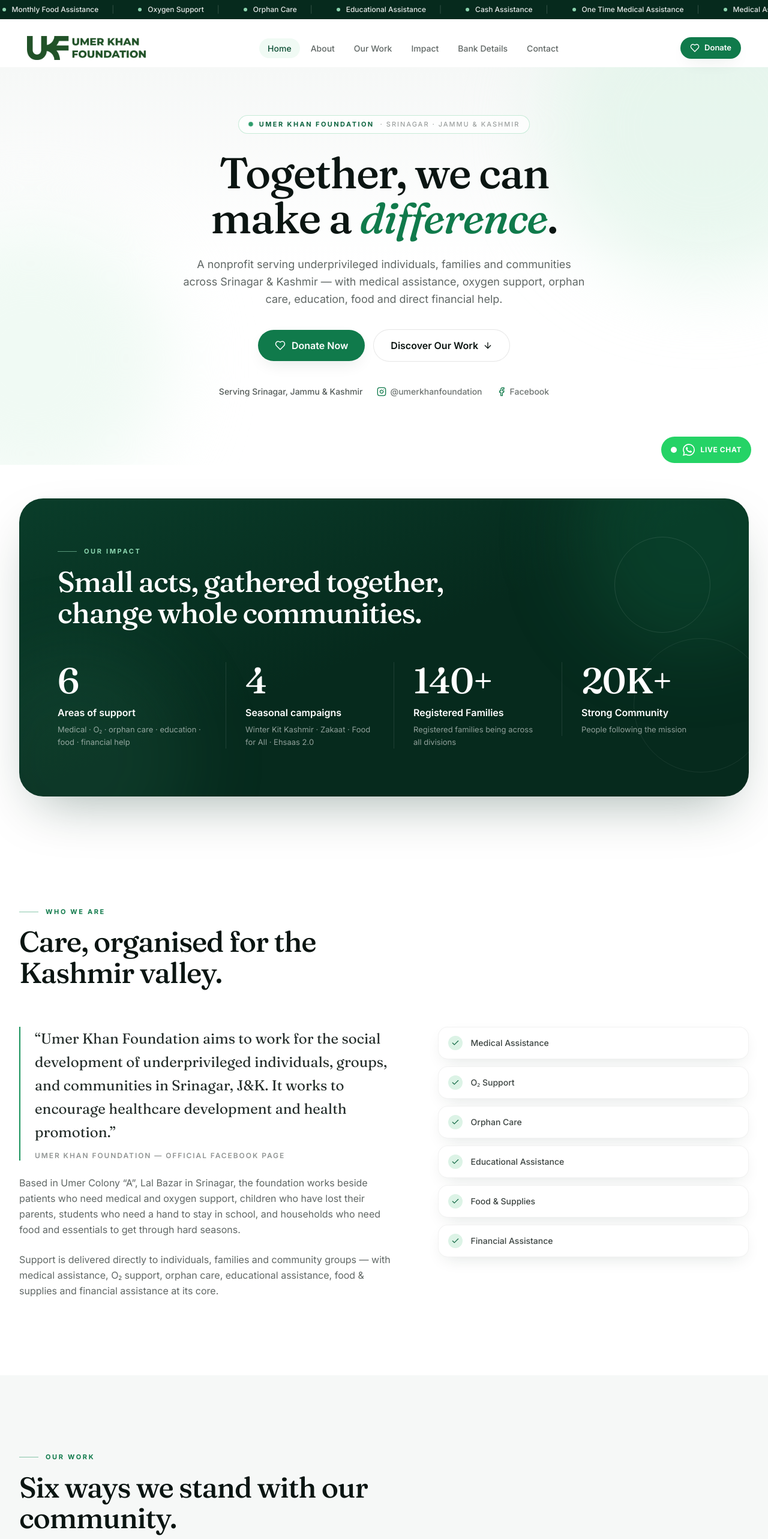
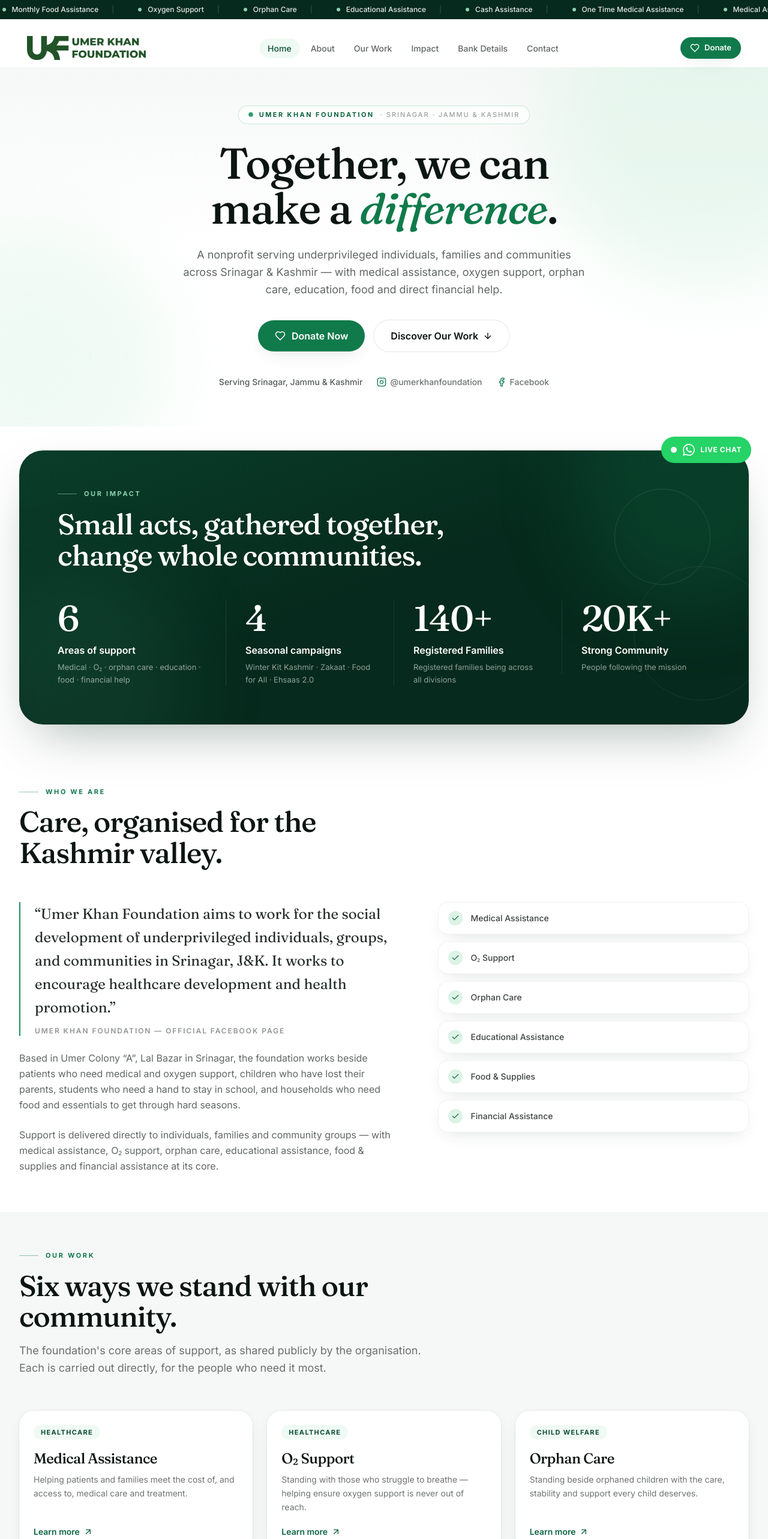
Before and after one commit to zaidqurieshi/umerkhanfoundation-website, a React (Vite) app: page / in a window 1280 px wide. Shown: the top 2566 px of the page at 60% size. Built offline with nearby package versions, Linux system fonts and the light colour scheme.

Commit message:
Optimize vertical spacing between sections and improve mobile layout density

```diff
--- a/src/components/About.jsx
+++ b/src/components/About.jsx
@@ -10,11 +10,11 @@
  */
 export default function About() {
   return (
-    <section id="about" className="scroll-mt-24 py-24 sm:py-32" aria-labelledby="about-title">
+    <section id="about" className="scroll-mt-24 py-10 sm:py-14 lg:py-16" aria-labelledby="about-title">
       <div className="mx-auto max-w-7xl px-5 sm:px-8">
         <SectionHeading eyebrow={about.eyebrow} title={about.title} id="about-title" />
 
-        <div className="mt-12 grid items-start gap-10 lg:mt-16 lg:grid-cols-[1.1fr_0.9fr] lg:gap-16">
+        <div className="mt-8 sm:mt-12 grid items-start gap-8 sm:gap-10 lg:mt-14 lg:grid-cols-[1.1fr_0.9fr] lg:gap-16">
           <Reveal>
             <figure className="border-l-2 border-brand-500 pl-6">
               <blockquote className="font-display text-xl font-normal leading-relaxed text-ink/90 sm:text-2xl">
--- a/src/components/Contact.jsx
+++ b/src/components/Contact.jsx
@@ -37,8 +37,8 @@
   ]
 
   return (
-    <section id="contact" className="scroll-mt-24 py-24 sm:py-32" aria-labelledby="contact-title">
-      <div className="mx-auto grid max-w-7xl gap-14 px-5 sm:px-8 lg:grid-cols-2 lg:gap-16">
+    <section id="contact" className="scroll-mt-24 py-10 sm:py-14 lg:py-16" aria-labelledby="contact-title">
+      <div className="mx-auto grid max-w-7xl gap-8 sm:gap-12 px-5 sm:px-8 lg:grid-cols-2 lg:gap-16">
         {/* left — info & actions */}
         <div>
           <SectionHeading
@@ -48,7 +48,7 @@
             description={contact.description}
           />
 
-          <div className="mt-10 flex flex-col gap-4">
+          <div className="mt-8 sm:mt-10 flex flex-col gap-3.5 sm:gap-4">
             {cards.map((card, i) => (
               <Reveal key={card.label} delay={i * 0.06}>
                 <div className="group flex items-center gap-4 rounded-3xl border border-black/[0.06] bg-white p-5 shadow-card transition-all duration-500 hover:-translate-y-0.5 hover:shadow-soft">
--- a/src/components/DonationCTA.jsx
+++ b/src/components/DonationCTA.jsx
@@ -25,9 +25,9 @@
   }
 
   return (
-    <section id="donate" className="scroll-mt-24 px-4 py-24 sm:px-6 sm:py-28 lg:px-8" aria-labelledby="donate-title">
+    <section id="donate" className="scroll-mt-24 px-4 py-8 sm:px-6 sm:py-12 lg:px-8" aria-labelledby="donate-title">
       <Reveal>
-        <div className="relative mx-auto max-w-7xl overflow-hidden rounded-[2.5rem] bg-gradient-to-br from-brand-800 via-brand-900 to-brand-950 px-6 py-20 text-center text-white shadow-lift sm:px-12 sm:py-24 lg:px-20">
+        <div className="relative mx-auto max-w-7xl overflow-hidden rounded-[2rem] sm:rounded-[2.5rem] bg-gradient-to-br from-brand-800 via-brand-900 to-brand-950 px-5 py-10 sm:px-12 sm:py-14 lg:px-20 lg:py-16 text-center text-white shadow-lift">
           {/* decorative glows & rings */}
           <div className="pointer-events-none absolute inset-0" aria-hidden="true">
             <div className="absolute -left-32 -top-40 h-[420px] w-[420px] rounded-full bg-brand-500/25 blur-3xl" />
@@ -45,16 +45,16 @@
 
             <h2
               id="donate-title"
-              className="mt-7 font-display text-4xl font-medium leading-[1.08] tracking-tight sm:text-5xl lg:text-6xl"
+              className="mt-5 sm:mt-6 font-display text-3xl font-medium leading-[1.1] tracking-tight sm:text-5xl lg:text-6xl"
             >
               {donationCta.title}
             </h2>
 
-            <p className="mt-6 max-w-2xl text-base leading-relaxed text-white/70 sm:text-lg">
+            <p className="mt-4 sm:mt-5 max-w-2xl text-sm leading-relaxed text-white/70 sm:text-base lg:text-lg">
               {donationCta.description}
             </p>
 
-            <div className="mt-10 flex flex-wrap items-center justify-center gap-4">
+            <div className="mt-8 sm:mt-10 flex flex-wrap items-center justify-center gap-3.5 sm:gap-4">
               <button
                 type="button"
                 onClick={openDonation}
--- a/src/components/Footer.jsx
+++ b/src/components/Footer.jsx
@@ -9,7 +9,7 @@
  */
 export default function Footer() {
   return (
-    <footer className="relative overflow-hidden bg-brand-950 pt-16 text-white sm:pt-20">
+    <footer className="relative overflow-hidden bg-brand-950 pt-10 text-white sm:pt-14">
       {/* subtle glow */}
       <div className="pointer-events-none absolute inset-0" aria-hidden="true">
         <div className="absolute -top-40 left-1/2 h-96 w-[720px] -translate-x-1/2 rounded-full bg-brand-500/10 blur-3xl" />
--- a/src/components/Hero.jsx
+++ b/src/components/Hero.jsx
@@ -109,7 +109,7 @@
         <div className="absolute left-[-14%] top-64 h-[460px] w-[460px] rounded-full bg-brand-50 blur-3xl" />
       </div>
 
-      <div className="mx-auto max-w-4xl px-5 pb-20 pt-12 text-center sm:px-8 sm:pt-16 lg:pb-28 lg:pt-20">
+      <div className="mx-auto max-w-4xl px-5 pb-10 pt-8 text-center sm:px-8 sm:pt-14 sm:pb-14 lg:pb-16 lg:pt-16">
         <motion.div
           variants={container}
           initial={reduce ? undefined : "hidden"}
--- a/src/components/HowToHelp.jsx
+++ b/src/components/HowToHelp.jsx
@@ -36,7 +36,7 @@
   }
 
   return (
-    <section id="help" className="scroll-mt-24 bg-mist py-24 sm:py-32" aria-labelledby="help-title">
+    <section id="help" className="scroll-mt-24 bg-mist pt-6 pb-10 sm:pt-8 sm:pb-14 lg:pt-10 lg:pb-16" aria-labelledby="help-title">
       <div className="mx-auto max-w-7xl px-5 sm:px-8">
         <SectionHeading
           id="help-title"
@@ -47,7 +47,7 @@
           className="sm:mx-auto"
         />
 
-        <div className="mt-14 grid gap-5 sm:grid-cols-2 lg:grid-cols-4">
+        <div className="mt-8 sm:mt-12 grid gap-5 sm:grid-cols-2 lg:grid-cols-4">
           {helpOptions.items.map((option, i) => {
             const Icon = icons[option.icon] ?? LuHeart
             const isPrimary = option.primary
--- a/src/components/ImpactStats.jsx
+++ b/src/components/ImpactStats.jsx
@@ -45,8 +45,8 @@
  */
 export default function ImpactStats() {
   return (
-    <section id="impact" className="scroll-mt-24 px-4 py-10 sm:px-6 sm:py-14 lg:px-8" aria-labelledby="impact-title">
-      <div className="relative mx-auto max-w-7xl overflow-hidden rounded-[2.5rem] bg-gradient-to-br from-brand-900 via-brand-950 to-brand-950 px-6 py-16 text-white shadow-lift sm:px-12 sm:py-20 lg:px-16">
+    <section id="impact" className="scroll-mt-24 px-4 py-6 sm:px-6 sm:py-10 lg:px-8" aria-labelledby="impact-title">
+      <div className="relative mx-auto max-w-7xl overflow-hidden rounded-[2rem] sm:rounded-[2.5rem] bg-gradient-to-br from-brand-900 via-brand-950 to-brand-950 px-5 py-10 sm:px-12 sm:py-14 lg:px-16 lg:py-16 text-white shadow-lift">
         {/* decorative glows & rings */}
         <div className="pointer-events-none absolute inset-0" aria-hidden="true">
           <div className="absolute -right-24 -top-32 h-96 w-96 rounded-full bg-brand-500/20 blur-3xl" />
@@ -58,7 +58,7 @@
         <div className="relative">
           <SectionHeading eyebrow={impact.eyebrow} title={impact.title} dark id="impact-title" />
 
-          <div className="mt-14 grid gap-x-8 gap-y-10 sm:grid-cols-2 lg:grid-cols-4">
+          <div className="mt-8 sm:mt-12 grid gap-x-8 gap-y-8 sm:grid-cols-2 lg:grid-cols-4">
             {impact.stats.map((stat, i) => (
               <Reveal key={stat.label} delay={i * 0.08}>
                 <div className={i > 0 ? "lg:border-l lg:border-white/10 lg:pl-8" : ""}>
--- a/src/components/Initiatives.jsx
+++ b/src/components/Initiatives.jsx
@@ -11,11 +11,11 @@
   return (
     <section
       id="work"
-      className="scroll-mt-24 bg-mist py-24 sm:py-32"
+      className="scroll-mt-24 bg-mist py-10 sm:py-14 lg:py-16"
       aria-labelledby="work-title"
     >
       <div className="mx-auto max-w-7xl px-5 sm:px-8">
-        <div className="flex flex-col gap-8 lg:flex-row lg:items-end lg:justify-between">
+        <div className="flex flex-col gap-6 lg:flex-row lg:items-end lg:justify-between">
           <SectionHeading
             id="work-title"
             eyebrow={initiatives.eyebrow}
@@ -24,7 +24,7 @@
           />
         </div>
 
-        <div className="mt-14 grid gap-6 sm:grid-cols-2 lg:mt-16 lg:grid-cols-3">
+        <div className="mt-8 sm:mt-12 grid gap-5 sm:gap-6 sm:grid-cols-2 lg:mt-14 lg:grid-cols-3">
           {initiatives.items.map((item, i) => (
             <Reveal key={item.title} delay={(i % 3) * 0.08} className="h-full">
               <a
```
Also changed, not shown: src/components/BankDetails.jsx (+5 -5 lines).
